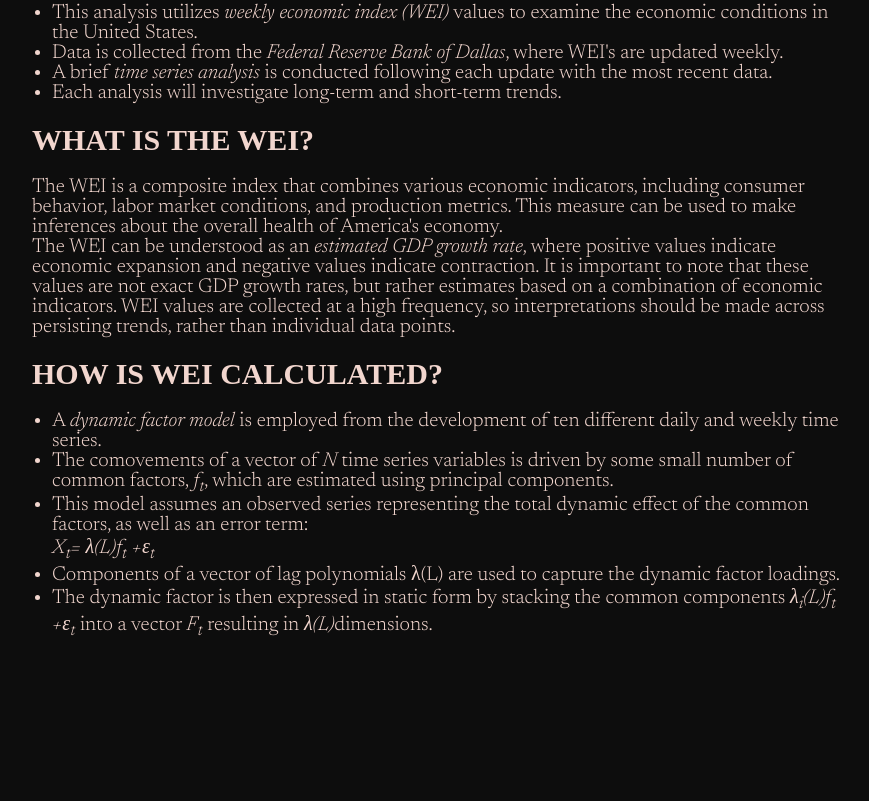
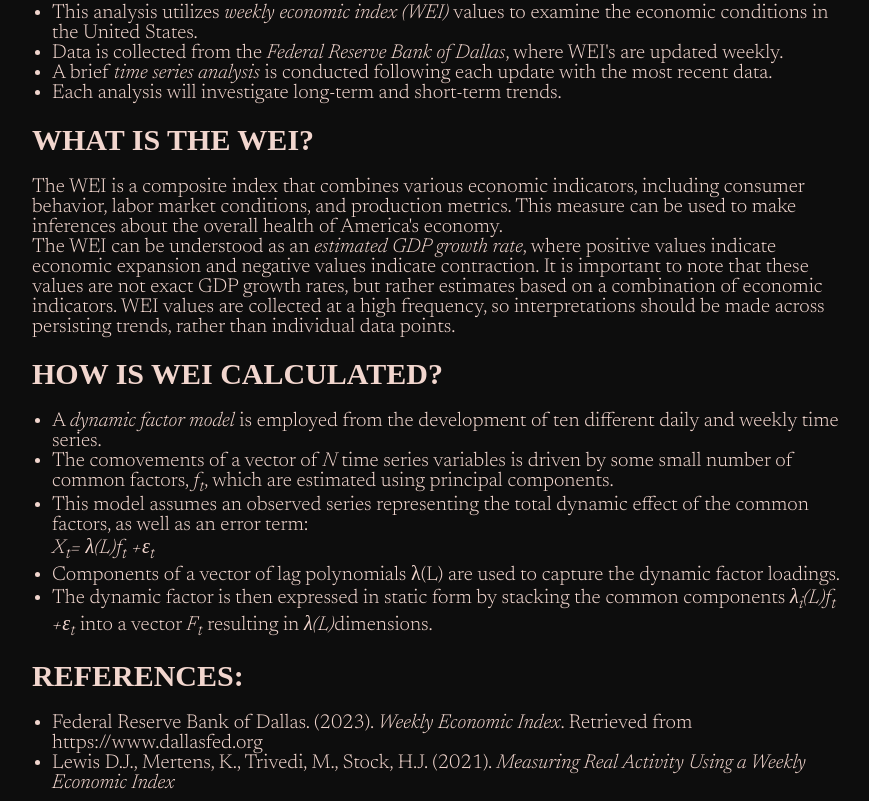
Before and after one commit to Ludiah/Bagaka-Databases, a plain HTML site: page highlights/WeeklyEconomicReview1/WER1.html in a window 1280 px wide. Shown: the part 1160-1961 px from the top of the page, without its empty margins (208-1077 px from the left). Before the commit the page ends 1807 px from the top, so only its background shows below. Drawn offline with Linux system fonts and the light colour scheme; a web font is replaced by a local one.

Commit message:
Enhance WER1.html with references and content updates
Added references section and updated content for clarity.

```diff
--- a/highlights/WeeklyEconomicReview1/WER1.html
+++ b/highlights/WeeklyEconomicReview1/WER1.html
@@ -107,6 +107,14 @@ rather than individual data points.
 </ul>
 </p>
 
+<!-- REFERENCES -->
+<h3><b>REFERENCES:</b></h3>
+<ul>
+<li>Federal Reserve Bank of Dallas. (2023). <em>Weekly Economic Index</em>. Retrieved from https://www.dallasfed.org</li>
+<li>Lewis D.J., Mertens, K., Trivedi, M., Stock, H.J. (2021). <em>Measuring Real Activity Using a Weekly Economic Index</em></li>
+</ul>
+<!-- -->
+
 
 
 </body>
```
